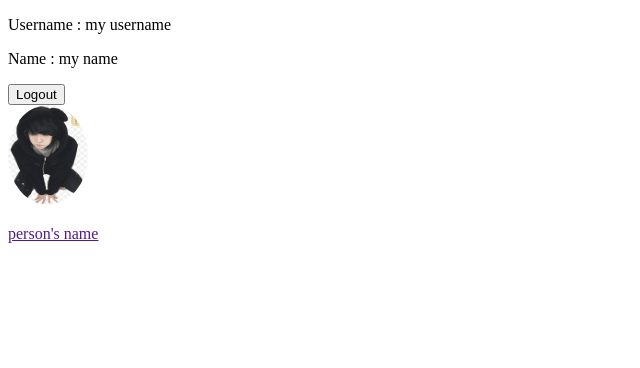
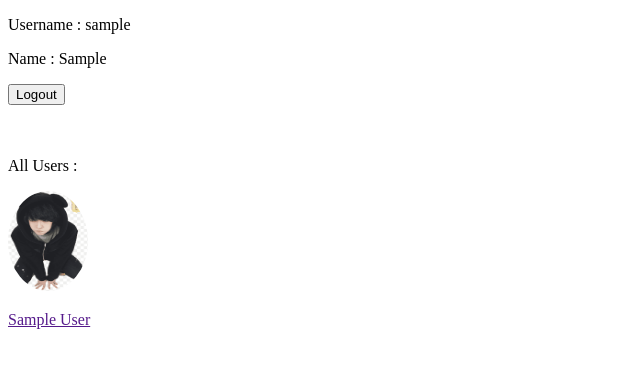
Before and after one commit to Harsh-shah10/WebChat, a Django app: page /home in a window 1280 px wide. Shown: the top 368 px of the page, without its empty margins (0-640 px from the left). Run offline with Django 4.2, Linux system fonts and the light colour scheme; the visitor is signed in with stand-in values (Sample User, id 1); data comes from the database, SQL or seed files in the repository.

Commit message:
homepage modified

```diff
--- a/chat/templates/chat/home.html
+++ b/chat/templates/chat/home.html
@@ -11,16 +11,20 @@
 <body>
 
     <header>
-        <p>Username : my username</p>
-        <p>Name : my name</p>
+        <p>Username : {{ current_user.username }}</p>
+        <p>Name : {{ current_user.first_name }}</p>
         <a href="{% url 'logout' %}"><button>Logout</button></a>
     </header>
 
     <main>
-        <a href=""><section>
-            <img src="{% static 'chat/face.png' %}" style="width: 80px; height: 100px; border-radius: 50%;">
-            <p>person's name</p>
-        </section></a>
+        <br><br>
+        <p>All Users :
+        {% for i in all_users%}
+            <a href=""><section>
+                <img src="{% static 'chat/face.png' %}" style="width: 80px; height: 100px; border-radius: 50%;">
+                <p>{{ i.first_name }} {{ i.last_name }}</p>
+            </section></a>
+        {% endfor %}
     </main>
 
 </body>
--- a/chat/views.py
+++ b/chat/views.py
@@ -68,7 +68,12 @@ class Logout(View):
 class Home(View):
     def get(self, request):
         if request.user.is_authenticated:
-            return render(request, 'chat/home.html')
+
+            # Sending user list
+            all_users = UsersTbl.objects.all()
+            context = {"current_user":request.user, "all_users":all_users}
+
+            return render(request, 'chat/home.html', context=context)
 
         return redirect("main")
 
```
